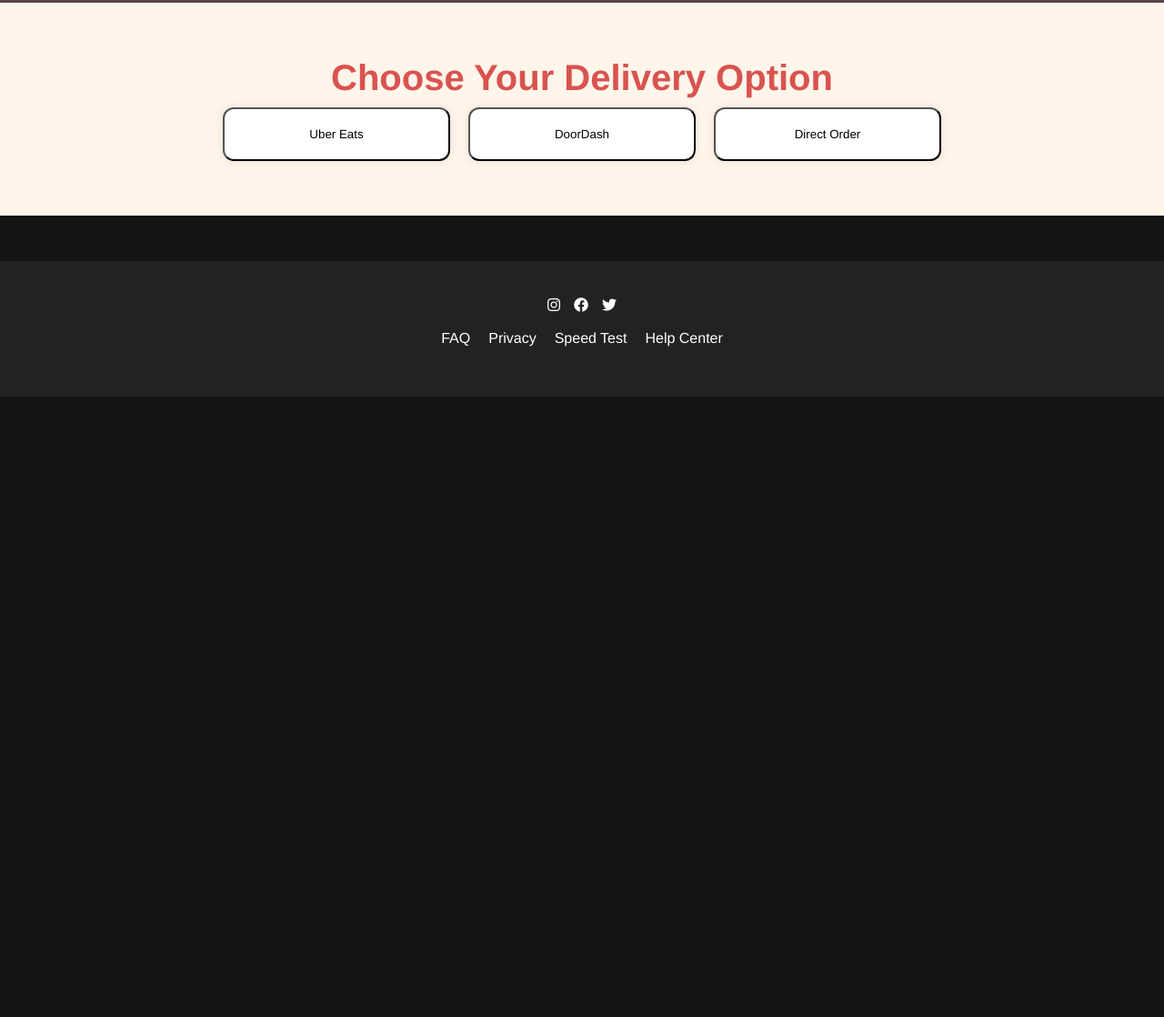
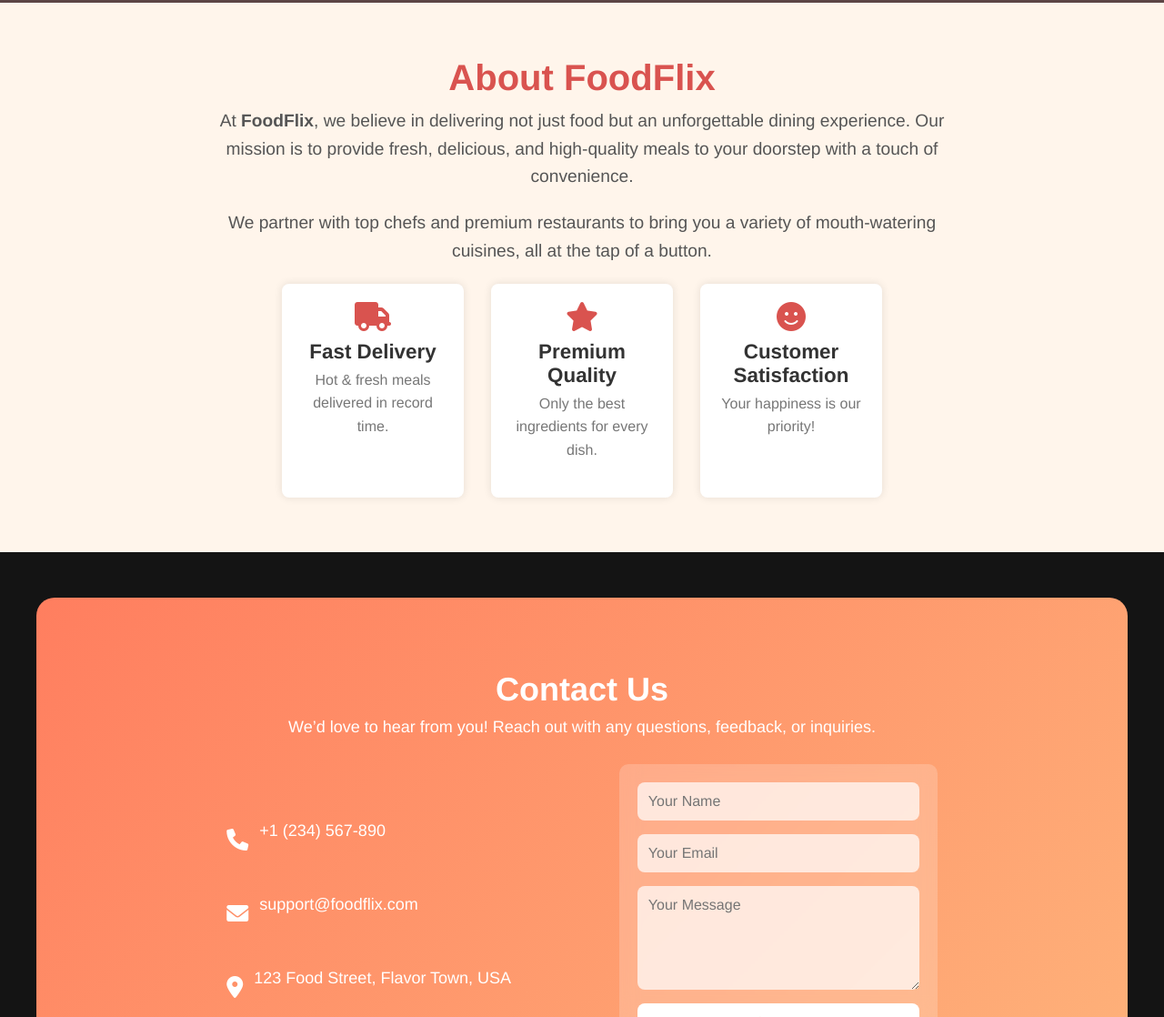
Before and after one commit to GourabNexus/Prototype, a plain HTML site: page index.html in a window 1280 px wide. Shown: the part 1682-2800 px from the top of the page at 91% size. Before the commit the page ends 2118 px from the top, so only its background shows below. Drawn offline with Linux system fonts and the light colour scheme.

Commit message:
Update index.html

```diff
--- a/index.html
+++ b/index.html
@@ -1,5 +1,6 @@
 <!DOCTYPE html>
 <html lang="en">
+
 <head>
     <meta charset="UTF-8">
     <meta name="viewport" content="width=device-width, initial-scale=1.0">
@@ -7,6 +8,7 @@
     <link rel="stylesheet" href="style.css">
     <link rel="stylesheet" href="https://cdnjs.cloudflare.com/ajax/libs/font-awesome/6.0.0/css/all.min.css">
 </head>
+
 <body>
     <!-- Navigation -->
     <nav class="navbar">
@@ -16,12 +18,11 @@
             <li><a href="#menu">Menu</a></li>
 
             <li><a href="#about">About</a></li>
-            <li><a href="#contact">Contact</a></li>
+            <li><a href="#contact">Contact Us</a></li>
             <li><a href="#order" class="cta-button">Order Now</a></li>
         </ul>
         <div class="nav-buttons">
-            <button class="login-btn">Log In</button>
-            <button class="signup-btn">Sign Up</button>
+            <a href="login_signup.html"><button class="login-btn">Log In/Sign Up</button></a>
             <a href="#cart" class="cart-icon">
                 <i class="fas fa-shopping-cart"></i>
                 <span class="cart-count">0</span>
@@ -100,31 +101,120 @@
     </div>
     </section>
 
+    <!-- About Us Section -->
+    <section class="about-section" id="about">
+        <div class="about-container">
+            <h2>About FoodFlix</h2>
+            <p>At <strong>FoodFlix</strong>, we believe in delivering not just food but an unforgettable dining
+                experience.
+                Our mission is to provide fresh, delicious, and high-quality meals to your doorstep with a touch of
+                convenience.</p>
+
+            <p>We partner with top chefs and premium restaurants to bring you a variety of mouth-watering cuisines, all
+                at the tap of a button.</p>
+
+            <div class="about-features">
+                <div class="feature-item">
+                    <i class="fas fa-truck"></i>
+                    <h3>Fast Delivery</h3>
+                    <p>Hot & fresh meals delivered in record time.</p>
+                </div>
+                <div class="feature-item">
+                    <i class="fas fa-star"></i>
+                    <h3>Premium Quality</h3>
+                    <p>Only the best ingredients for every dish.</p>
+                </div>
+                <div class="feature-item">
+                    <i class="fas fa-smile"></i>
+                    <h3>Customer Satisfaction</h3>
+                    <p>Your happiness is our priority!</p>
+                </div>
+            </div>
+        </div>
+    </section>
+
+    <!-- Contact Us Section -->
+    <section class="contact-us" id="contact">
+        <h2>Contact Us</h2>
+        <p>We’d love to hear from you! Reach out with any questions, feedback, or inquiries.</p>
+
+        <div class="contact-container">
+            <!-- Contact Info -->
+            <div class="contact-info">
+                <div class="contact-item">
+                    <i class="fas fa-phone"></i>
+                    <p>+1 (234) 567-890</p>
+                </div>
+                <div class="contact-item">
+                    <i class="fas fa-envelope"></i>
+                    <p>support@foodflix.com</p>
+                </div>
+                <div class="contact-item">
+                    <i class="fas fa-map-marker-alt"></i>
+                    <p>123 Food Street, Flavor Town, USA</p>
+                </div>
+            </div>
+
+            <!-- Contact Form -->
+            <form class="contact-form">
+                <input type="text" placeholder="Your Name" required>
+                <input type="email" placeholder="Your Email" required>
+                <textarea placeholder="Your Message" rows="5" required></textarea>
+                <button type="submit">Send Message</button>
+            </form>
+        </div>
+    </section>
+
     <!-- Online Ordering Section -->
     <section class="ordering-section" id="order">
         <h2>Choose Your Delivery Option</h2>
+        <p>Get your favorite meals delivered with the fastest and most reliable options available.</p>
+
         <div class="delivery-options">
-            <button class="delivery-card uber">Uber Eats</button>
-            <button class="delivery-card doordash">DoorDash</button>
-            <button class="delivery-card direct">Direct Order</button>
+            <div class="delivery-card uber">
+                <i class="fab fa-uber"></i>
+                <h3>Uber Eats</h3>
+                <p>Fast & reliable delivery at your doorstep.</p>
+                <button>Order Now</button>
+            </div>
+
+            <div class="delivery-card doordash">
+                <i class="fas fa-shipping-fast"></i>
+                <h3>DoorDash</h3>
+                <p>Wide range of restaurants with exclusive deals.</p>
+                <button>Order Now</button>
+            </div>
+
+            <div class="delivery-card direct">
+                <i class="fas fa-biking"></i>
+                <h3>Direct Order</h3>
+                <p>Order directly from FoodFlix for special discounts.</p>
+                <button>Order Now</button>
+            </div>
         </div>
     </section>
 
+
     <!-- Footer -->
     <footer class="footer">
+        <div class="footer-container">
             <div class="social-icons">
-            <i class="fab fa-instagram"></i>
-            <i class="fab fa-facebook"></i>
-            <i class="fab fa-twitter"></i>
+                <a href="#"><i class="fab fa-instagram"></i></a>
+                <a href="#"><i class="fab fa-facebook"></i></a>
+                <a href="#"><i class="fab fa-twitter"></i></a>
             </div>
-        <div class="footer-links">
-            <a href="#">FAQ</a>
-            <a href="#">Privacy</a>
-            <a href="#">Speed Test</a>
-            <a href="#">Help Center</a>
+            <ul class="footer-links">
+                <li><a href="#">FAQ</a></li>
+                <li><a href="#">Privacy</a></li>
+                <li><a href="#">Speed Test</a></li>
+                <li><a href="#">Help Center</a></li>
+            </ul>
+            <p class="footer-text">© 2025 FoodFlix. All Rights Reserved.</p>
         </div>
     </footer>
 
+
     <script src="script.js"></script>
 </body>
+
 </html>
```
Lines whose indentation alone changed are shown as unchanged.
